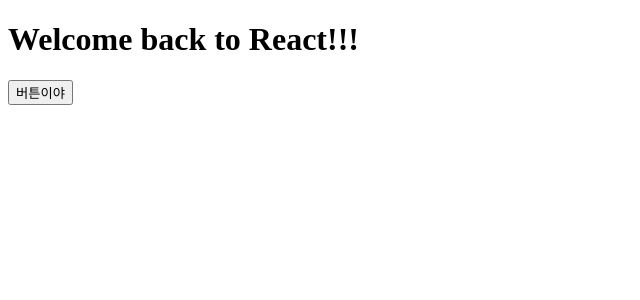
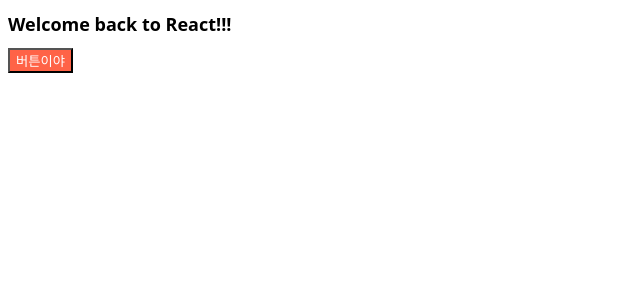
Before and after one commit to makealight/react-for-beginners, a React (Create React App) app: page / in a window 1280 px wide. Shown: the top 300 px of the page, without its empty margins (0-640 px from the left). Built offline with nearby package versions, Linux system fonts and the light colour scheme.

Commit message:
추가: App module, Button modlue

```diff
--- a/src/App.js
+++ b/src/App.js
@@ -1,9 +1,10 @@
 import Button from "./Button";
+import styles from "./App.module.css";
 
 function App() {
   return (
     <div>
-      <h1>Welcome back to React!!!</h1>
+      <h1 className={styles.title}>Welcome back to React!!!</h1>
       <Button text={"버튼이야"}/>
     </div>
   );
--- /dev/null
+++ b/src/App.module.css
@@ -0,0 +1,4 @@
+.title {
+    font-family: system-ui, -apple-system, BlinkMacSystemFont, 'Segoe UI', Roboto, Oxygen, Ubuntu, Cantarell, 'Open Sans', 'Helvetica Neue', sans-serif;
+    font-size: 18px;
+}
--- a/src/Button.js
+++ b/src/Button.js
@@ -1,7 +1,8 @@
 import PropTypes from "prop-types";
+import styles from "./Button.module.css";
 
 function Button({ text }){
-    return <button>{text}</button>;
+    return <button className={styles.btn}>{text}</button>;
 }
 
 Button.propTypes = {
--- /dev/null
+++ b/src/Button.module.css
@@ -0,0 +1,4 @@
+.btn {
+    color: white;
+    background-color: tomato;
+}
```
